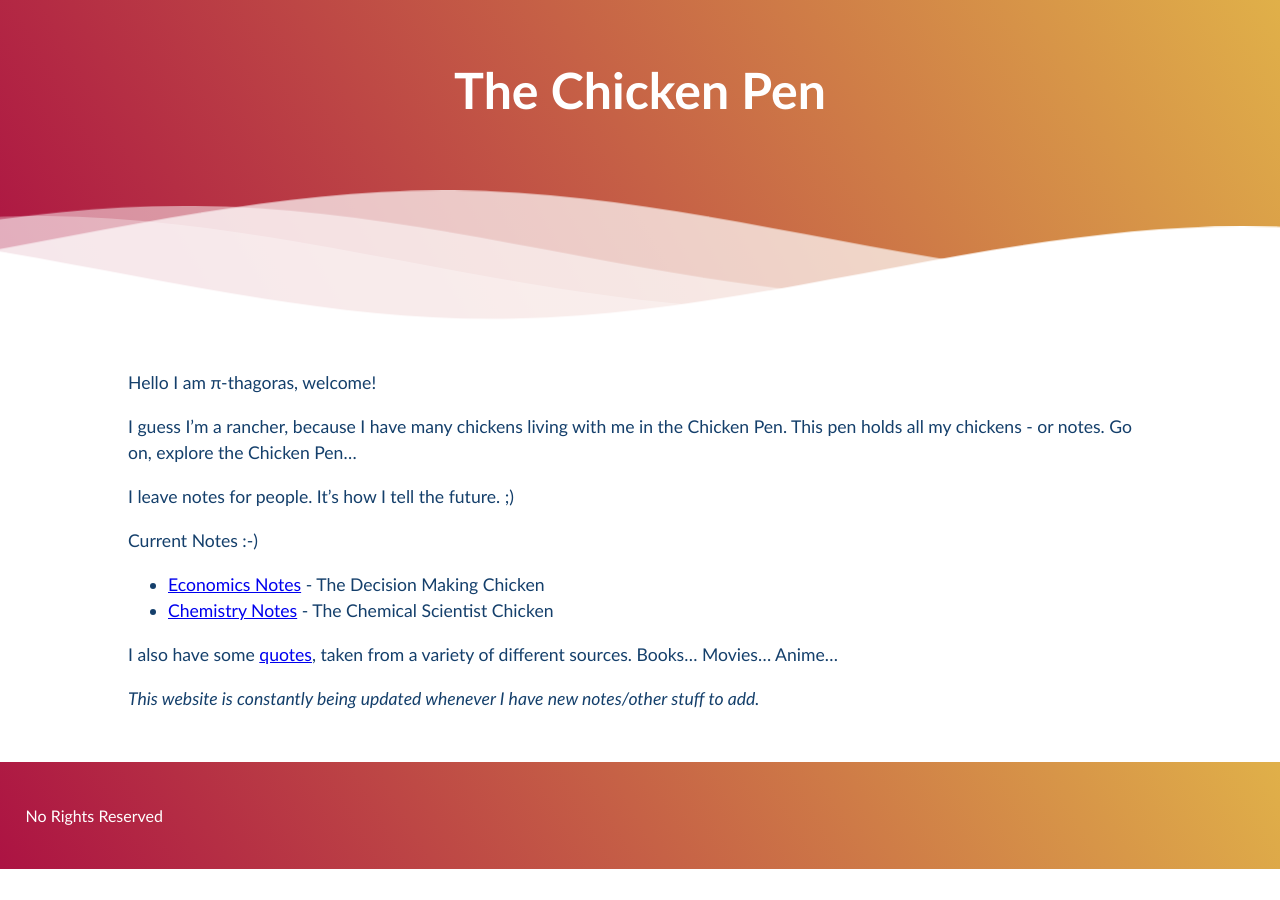
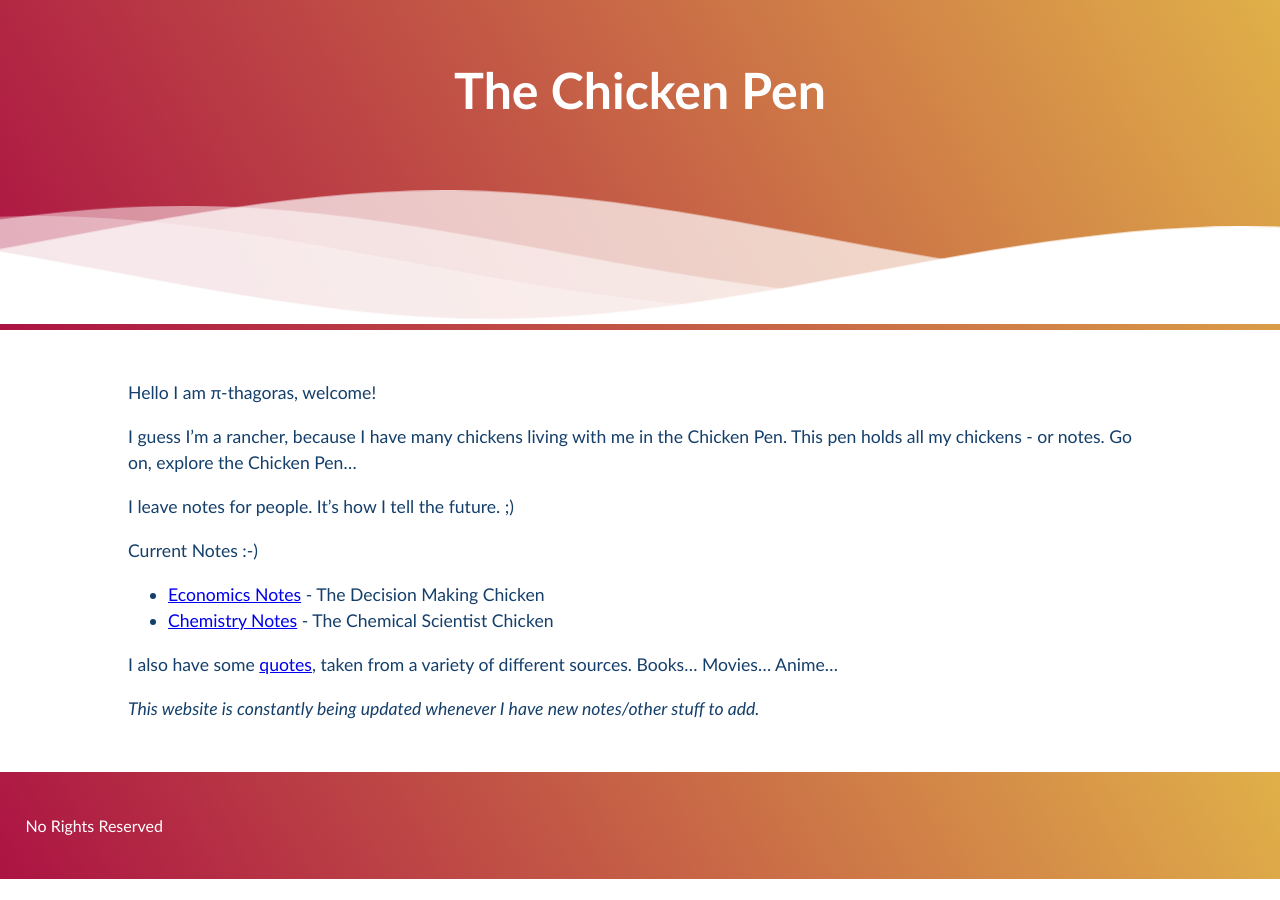
Before and after one commit to Pi-thagoras/the-chicken-pen, a Jekyll site: the page built from index.md, in a window 1280 px wide. Built offline with Jekyll 4.4.1, drawn with Linux system fonts in a browser that asks for light colours.

Commit message:
Gap Check

```diff
--- a/assets/css/styles.css
+++ b/assets/css/styles.css
@@ -97,16 +97,16 @@ img {
 }
 
 .waves {
-  position:relative;
+  position: relative;
   width: 100%;
   height:16vh;
-  margin-bottom:-10px; /*Fix for safari gap*/
+  /*margin-bottom:-10px;*/ /*Fix for safari gap*/
   min-height:100px;
   max-height:150px;
 }
 
 .page-content {
-  position:relative;
+  position: relative;
   background-color: white;
   max-width: 64rem;
   padding: 2rem 6rem;
```
